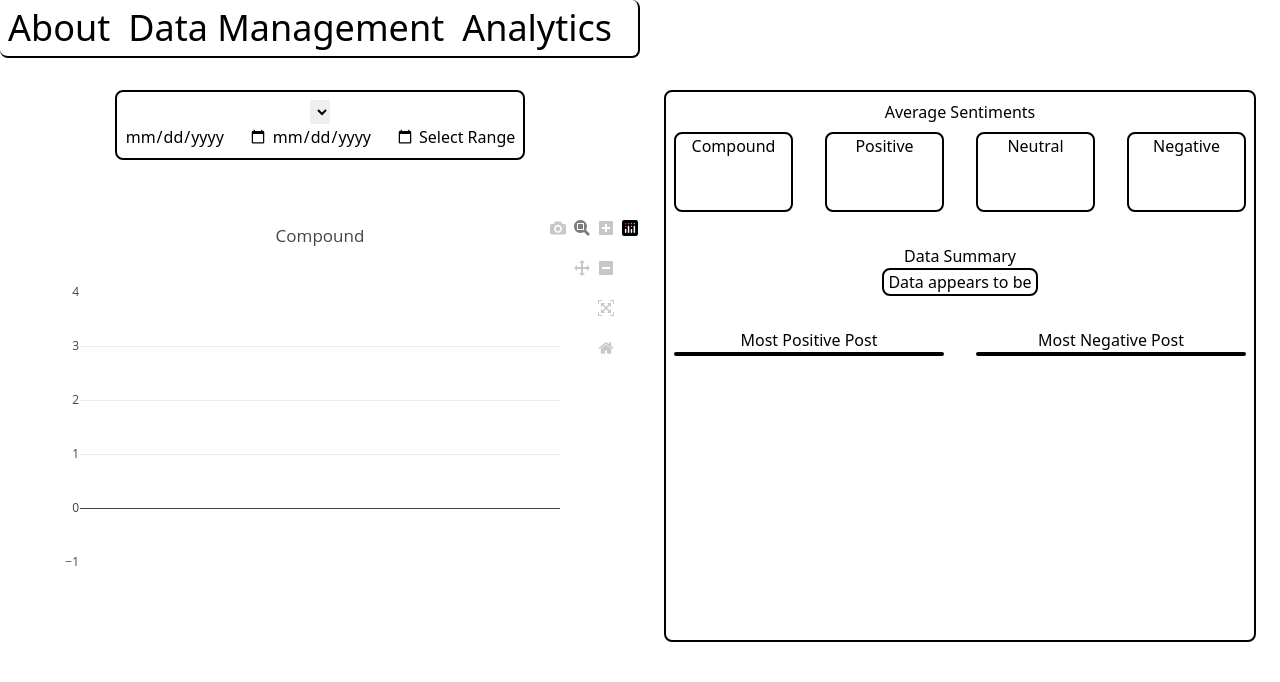
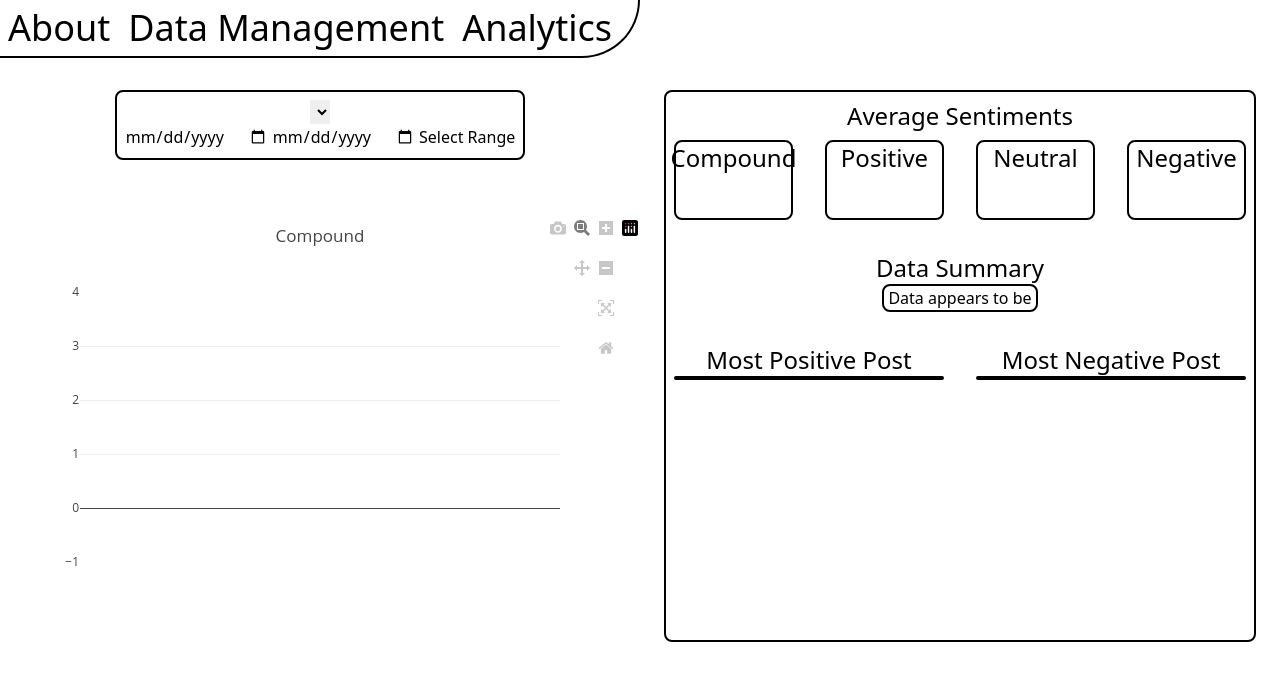
Before and after one commit to casrar/Sentireddit, a Flask app: page /analytics in a window 1280 px wide. Shown: the top 682 px of the page. Run offline with Flask 3, Linux system fonts and the light colour scheme; data that the repository does not hold is empty; parts of the project's set-up code (start-up, migrations or seed data) failed here and were passed over; some libraries are stand-ins or nearby versions.

Commit message:
Updating styles on analytics and base

```diff
--- a/src/static/styles.css
+++ b/src/static/styles.css
@@ -690,6 +690,10 @@
   width: 100%;
 }
 
+.w-3\/4 {
+  width: 75%;
+}
+
 .flex-auto {
   flex: 1 1 auto;
 }
@@ -740,6 +744,19 @@
   border-radius: 0.5rem;
 }
 
+.rounded-full {
+  border-radius: 9999px;
+}
+
+.rounded-r-full {
+  border-top-right-radius: 9999px;
+  border-bottom-right-radius: 9999px;
+}
+
+.rounded-br-lg {
+  border-bottom-right-radius: 0.5rem;
+}
+
 .border {
   border-width: 1px;
 }
@@ -779,6 +796,100 @@
 .border-black {
   --tw-border-opacity: 1;
   border-color: rgb(0 0 0 / var(--tw-border-opacity));
+}
+
+.border-\[\#636363\] {
+  --tw-border-opacity: 1;
+  border-color: rgb(99 99 99 / var(--tw-border-opacity));
+}
+
+.border-\[\#8EBAD9\] {
+  --tw-border-opacity: 1;
+  border-color: rgb(142 186 217 / var(--tw-border-opacity));
+}
+
+.border-\[\#4C4C4C\] {
+  --tw-border-opacity: 1;
+  border-color: rgb(76 76 76 / var(--tw-border-opacity));
+}
+
+.bg-black {
+  --tw-bg-opacity: 1;
+  background-color: rgb(0 0 0 / var(--tw-bg-opacity));
+}
+
+.bg-zinc-500 {
+  --tw-bg-opacity: 1;
+  background-color: rgb(113 113 122 / var(--tw-bg-opacity));
+}
+
+.bg-blue-300 {
+  --tw-bg-opacity: 1;
+  background-color: rgb(147 197 253 / var(--tw-bg-opacity));
+}
+
+.bg-blue-400 {
+  --tw-bg-opacity: 1;
+  background-color: rgb(96 165 250 / var(--tw-bg-opacity));
+}
+
+.bg-sky-300 {
+  --tw-bg-opacity: 1;
+  background-color: rgb(125 211 252 / var(--tw-bg-opacity));
+}
+
+.bg-sky-400 {
+  --tw-bg-opacity: 1;
+  background-color: rgb(56 189 248 / var(--tw-bg-opacity));
+}
+
+.bg-\[\#8EBAD9\] {
+  --tw-bg-opacity: 1;
+  background-color: rgb(142 186 217 / var(--tw-bg-opacity));
+}
+
+.bg-\[636363\] {
+  background-color: 636363;
+}
+
+.bg-\[\#636363\] {
+  --tw-bg-opacity: 1;
+  background-color: rgb(99 99 99 / var(--tw-bg-opacity));
+}
+
+.bg-\[\#d1d1d1\] {
+  --tw-bg-opacity: 1;
+  background-color: rgb(209 209 209 / var(--tw-bg-opacity));
+}
+
+.bg-\[\#DBDBDB\] {
+  --tw-bg-opacity: 1;
+  background-color: rgb(219 219 219 / var(--tw-bg-opacity));
+}
+
+.bg-\[\#4C4C4C\] {
+  --tw-bg-opacity: 1;
+  background-color: rgb(76 76 76 / var(--tw-bg-opacity));
+}
+
+.bg-slate-900 {
+  --tw-bg-opacity: 1;
+  background-color: rgb(15 23 42 / var(--tw-bg-opacity));
+}
+
+.bg-\[\#D1D5DB\] {
+  --tw-bg-opacity: 1;
+  background-color: rgb(209 213 219 / var(--tw-bg-opacity));
+}
+
+.bg-gray-900 {
+  --tw-bg-opacity: 1;
+  background-color: rgb(17 24 39 / var(--tw-bg-opacity));
+}
+
+.bg-white {
+  --tw-bg-opacity: 1;
+  background-color: rgb(255 255 255 / var(--tw-bg-opacity));
 }
 
 .p-2 {
@@ -821,3 +932,18 @@
   font-size: 6rem;
   line-height: 1;
 }
+
+.text-\[\#DBDBDB\] {
+  --tw-text-opacity: 1;
+  color: rgb(219 219 219 / var(--tw-text-opacity));
+}
+
+.text-\[\#D1D5DB\] {
+  --tw-text-opacity: 1;
+  color: rgb(209 213 219 / var(--tw-text-opacity));
+}
+
+.text-\[\#4C4C4C\] {
+  --tw-text-opacity: 1;
+  color: rgb(76 76 76 / var(--tw-text-opacity));
+}
--- a/src/templates/analytics.html
+++ b/src/templates/analytics.html
@@ -34,30 +34,30 @@
     </div>
     <div class="flex flex-col space-y-8 border border-solid border-2 border-black rounded-lg mx-6">
         <div class="flex flex-col items-center mx-2">
-            <h2 class="my-2">
+            <h2 class="my-2 text-2xl">
             Average Sentiments
             </h2>
             <div class="grid grid-cols-4 gap-8">
                 <div class="border border-solid border-black border-2 rounded-lg flex flex-col items-center px-8 h-20">
-                    <h3>Compound</h3>
+                    <h3 class="text-2xl">Compound</h3>
                     <div class="h-full flex flex-col justify-center">
                         <p>{{ context['avg_compound'] }}</p>
                     </div>
                 </div>
                 <div class="border border-solid border-black border-2 rounded-lg flex flex-col items-center">
-                    <h3>Positive</h3>
+                    <h3 class="text-2xl">Positive</h3>
                     <div class="h-full flex flex-col justify-center">
                         <p>{{ context['avg_pos'] }}</p>
                     </div>
                 </div>
                 <div class="border border-solid border-black border-2 rounded-lg flex flex-col items-center">
-                    <h3>Neutral</h3>
+                    <h3 class="text-2xl">Neutral</h3>
                     <div class="h-full flex flex-col justify-center">
                         <p>{{ context['avg_neu'] }}</p>
                     </div>
                 </div>
                 <div class="border border-solid border-black border-2 rounded-lg flex flex-col items-center">
-                    <h3>Negative</h3>
+                    <h3 class="text-2xl">Negative</h3>
                     <div class="h-full flex flex-col justify-center">
                         <p>{{ context['avg_neg'] }}</p>
                     </div>
@@ -65,18 +65,18 @@
             </div>
         </div>
         <div class="flex flex-col items-center w-fit self-center">
-            <h2 class="">Data Summary</h2>
+            <h2 class="text-2xl">Data Summary</h2>
             <div class="border border-solid border-black border-2 rounded-lg ">
                 <p class="px-1">Data appears to be {{ context['summary'] }}</p>
             </div>
         </div>
         <div class="grid grid-cols-2 gap-8 pl-2 pr-2 pb-2">
             <div class="flex flex-col">
-                <h2 class="self-center">Most Positive Post</h2>
+                <h2 class="text-2xl self-center">Most Positive Post</h2>
                 <div class="max-h-72 border border-solid border-black border-2 rounded-lg px-1 overflow-y-auto">{{ context['most_positive_post'] }}</div>
             </div>
             <div class="flex flex-col">
-                <h2 class="self-center">Most Negative Post</h2>
+                <h2 class="text-2xl self-center">Most Negative Post</h2>
                 <div class="max-h-72 border border-solid border-black border-2 rounded-lg px-1 overflow-y-auto">{{ context['most_negative_post'] }}</div>
             </div>
         </div>
--- a/src/templates/base.html
+++ b/src/templates/base.html
@@ -5,13 +5,15 @@
     <link href="../static/styles.css" rel="stylesheet">
     {% endblock %}
 </head>
-<body>
-    <div id="navigation" class="w-1/2 flex border-b-2 border-r-2 border-black rounded-lg p-2">
-        {% block navigation %}
-        <a href="/about" class="flex-auto text-4xl">About</a>
-        <a href="/data_management" class="flex-auto text-4xl">Data Management</a>
-        <a href="/analytics" class="flex-auto text-4xl">Analytics</a>
-        {% endblock %}
+<body class="">
+    <div class="w-full">
+        <div style="border-bottom-right-radius: 40rem;" id="navigation" class="w-1/2 flex border-b-2 border-r-2 border-black bg-white p-2 text-4xl">
+            {% block navigation %}
+            <a href="/about" class=" flex-auto">About</a>
+            <a href="/data_management" class="flex-auto">Data Management</a>
+            <a href="/analytics" class="flex-auto">Analytics</a>
+            {% endblock %}
+        </div>
     </div>
     <div id="content">
         {% block content %}
```
